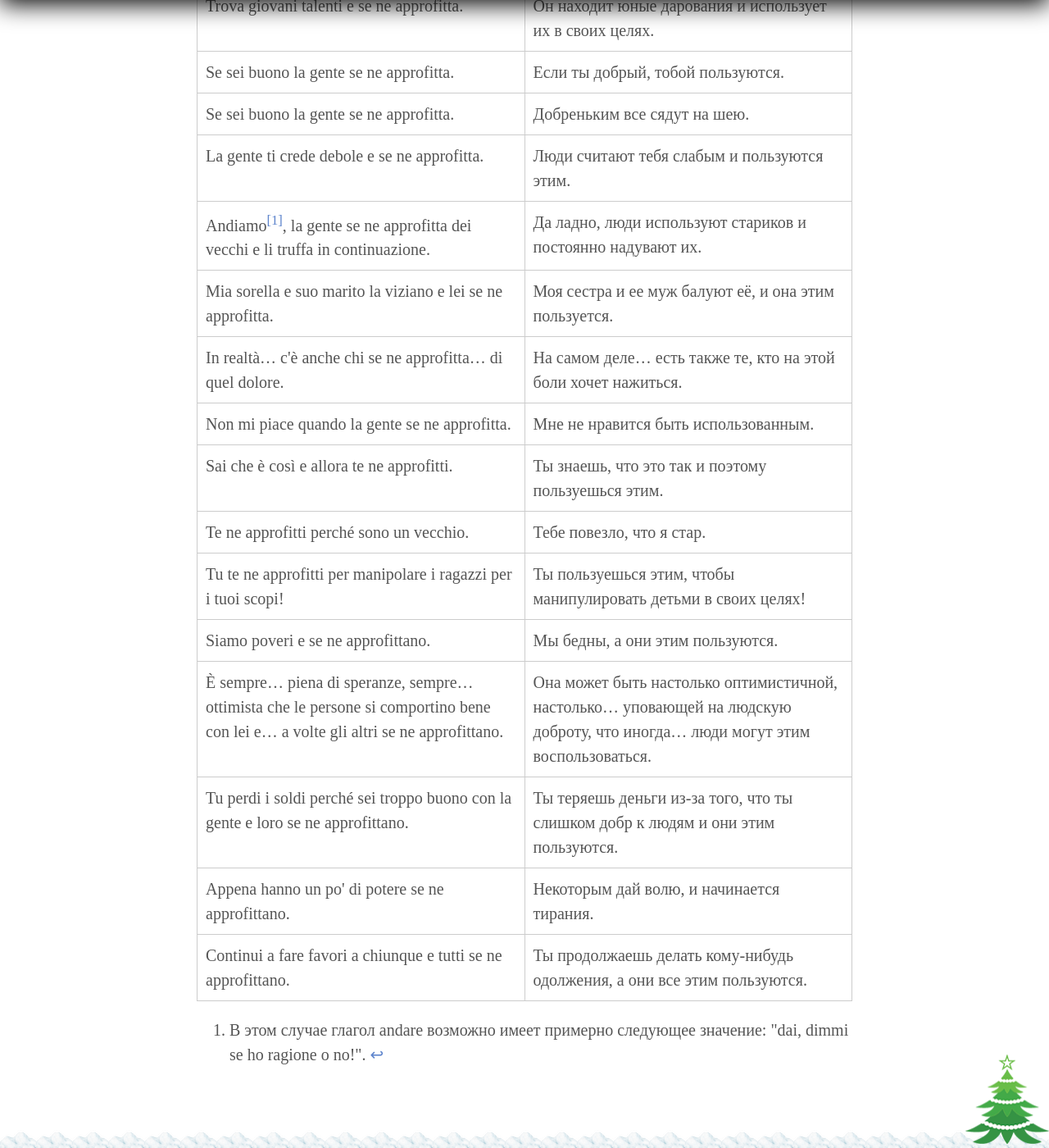
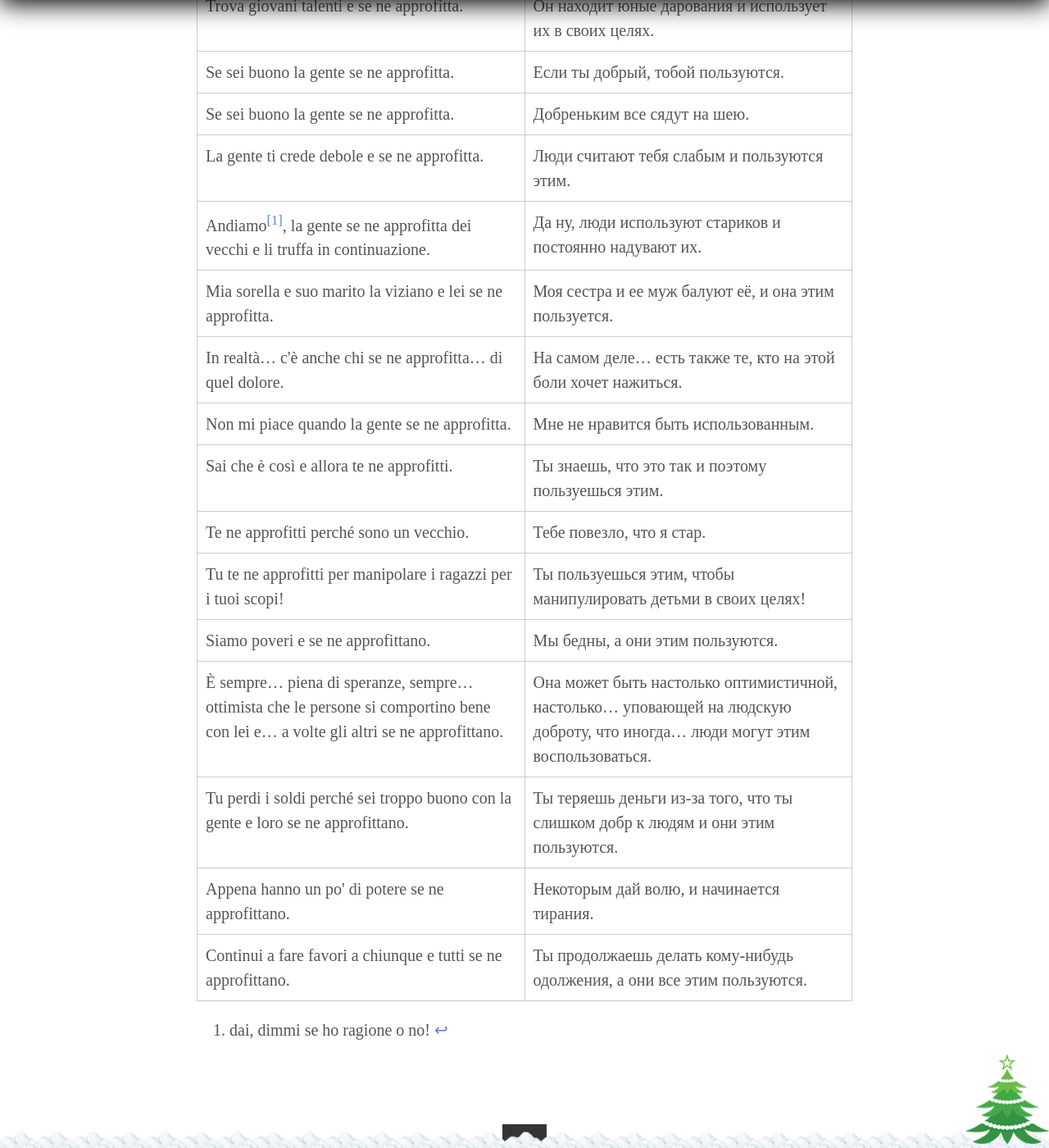
Before and after one commit to postolny/postolny.github.io, a Jekyll site: the page built from _posts/2021-05-13-approfittarsene.md, in a window 1280 px wide and 1400 px high, scrolled down 1000 px. Shown: the whole window at 82% size. Built offline with Jekyll 4.4.1, drawn with Linux system fonts in a browser that asks for light colours.

Commit message:
Add files via upload

```diff
--- a/_posts/2021-05-13-approfittarsene.md
+++ b/_posts/2021-05-13-approfittarsene.md
@@ -24,7 +24,7 @@
 |Se sei buono la gente se ne approfitta.|Если ты добрый, тобой пользуются.|
 |Se sei buono la gente se ne approfitta.|Добреньким все сядут на шею.|
 |La gente ti crede debole e se ne approfitta.|Люди считают тебя слабым и пользуются этим.|
-|Andiamo[^1], la gente se ne approfitta dei vecchi e li truffa in continuazione.|Да ладно, люди используют стариков и постоянно надувают их.|
+|Andiamo[^1], la gente se ne approfitta dei vecchi e li truffa in continuazione.|Да ну, люди используют стариков и постоянно надувают их.|
 |Mia sorella e suo marito la viziano e lei se ne approfitta.|Моя сестра и ее муж балуют её, и она этим пользуется.|
 |In realtà... c'è anche chi se ne approfitta... di quel dolore.|На самом деле... есть также те, кто на этой боли хочет нажиться.|
 |Non mi piace quando la gente se ne approfitta.|Мне не нравится быть использованным.|
@@ -37,4 +37,4 @@
 |Appena hanno un po' di potere se ne approfittano.|Некоторым дай волю, и начинается тирания.|
 |Continui a fare favori a chiunque e tutti se ne approfittano.|Ты продолжаешь делать кому-нибудь одолжения, а они все этим пользуются.|
 
-[^1]: В этом случае глагол andare возможно имеет примерно следующее значение: "dai, dimmi se ho ragione o no!".
+[^1]: dai, dimmi se ho ragione o no!
```
